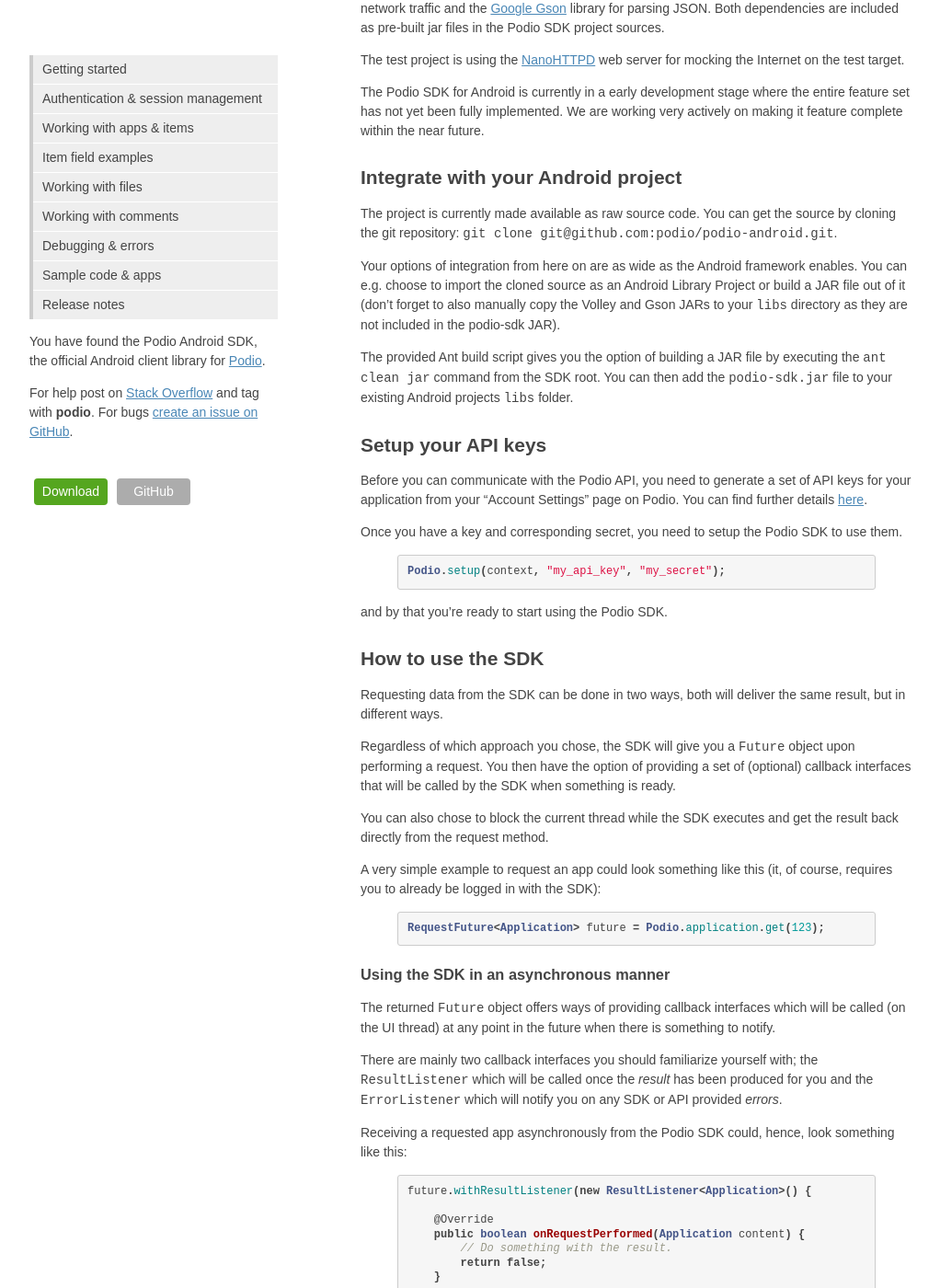
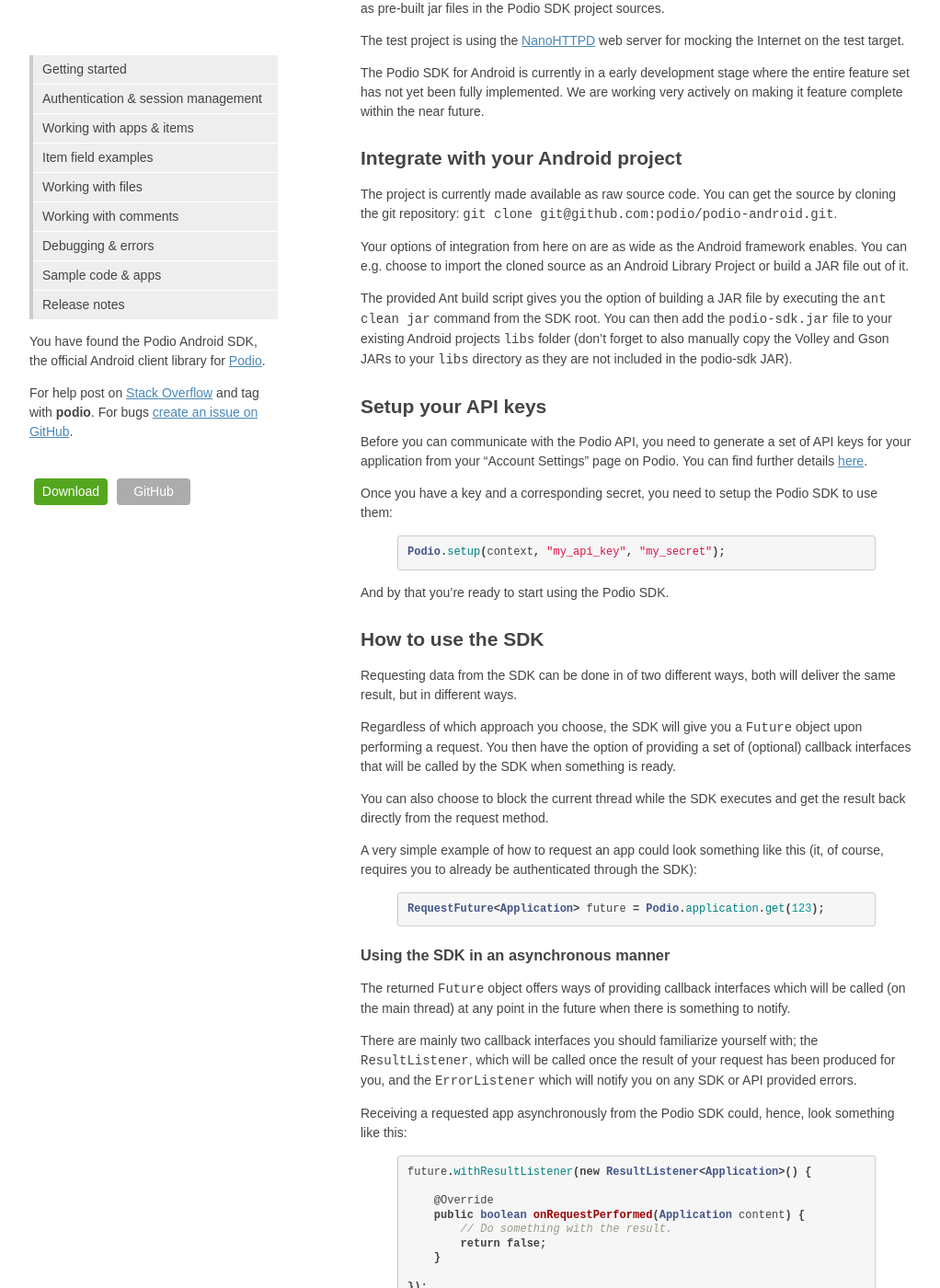
Before and after one commit to podio/podio-android, a Jekyll site: the page built from index.md, in a window 1280 px wide and 1400 px high, scrolled down 270 px. Shown: the whole window at 92% size, without its empty margins (128-1150 px from the left). Built offline with Jekyll 4.4.1, drawn with Linux system fonts in a browser that asks for light colours; some of the changed text lies outside the part shown.

Commit message:
Updated content.

```diff
--- a/index.md
+++ b/index.md
@@ -15,38 +15,38 @@
 ## Integrate with your Android project
 The project is currently made available as raw source code. You can get the source by cloning the git repository: `git clone git@github.com:podio/podio-android.git`.
 
-Your options of integration from here on are as wide as the Android framework enables. You can e.g. choose to import the cloned source as an Android Library Project or build a JAR file out of it (don't forget to also manually copy the Volley and Gson JARs to your `libs` directory as they are not included in the podio-sdk JAR).
+Your options of integration from here on are as wide as the Android framework enables. You can e.g. choose to import the cloned source as an Android Library Project or build a JAR file out of it.
 
-The provided Ant build script gives you the option of building a JAR file by executing the `ant clean jar` command from the SDK root. You can then add the `podio-sdk.jar` file to your existing Android projects `libs` folder.
+The provided Ant build script gives you the option of building a JAR file by executing the `ant clean jar` command from the SDK root. You can then add the `podio-sdk.jar` file to your existing Android projects `libs` folder (don't forget to also manually copy the Volley and Gson JARs to your `libs` directory as they are not included in the podio-sdk JAR).
 
 ## Setup your API keys
 Before you can communicate with the Podio API, you need to generate a set of API keys for your application from your "Account Settings" page on Podio. You can find further details [here](https://developers.podio.com/api-key).
 
-Once you have a key and corresponding secret, you need to setup the Podio SDK to use them.
+Once you have a key and a corresponding secret, you need to setup the Podio SDK to use them:
 
 {% highlight java %}
 Podio.setup(context, "my_api_key", "my_secret");
 {% endhighlight %}
 
-and by that you're ready to start using the Podio SDK.
+And by that you're ready to start using the Podio SDK.
 
 ## How to use the SDK
-Requesting data from the SDK can be done in two ways, both will deliver the same result, but in different ways.
+Requesting data from the SDK can be done in of two different ways, both will deliver the same result, but in different ways.
 
-Regardless of which approach you chose, the SDK will give you a `Future` object upon performing a request. You then have the option of providing a set of (optional) callback interfaces that will be called by the SDK when something is ready.
+Regardless of which approach you choose, the SDK will give you a `Future` object upon performing a request. You then have the option of providing a set of (optional) callback interfaces that will be called by the SDK when something is ready.
 
-You can also chose to block the current thread while the SDK executes and get the result back directly from the request method.
+You can also choose to block the current thread while the SDK executes and get the result back directly from the request method.
 
-A very simple example to request an app could look something like this (it, of course, requires you to already be logged in with the SDK):
+A very simple example of how to request an app could look something like this (it, of course, requires you to already be authenticated through the SDK):
 
 {% highlight java %}
 RequestFuture<Application> future = Podio.application.get(123);
 {% endhighlight %}
 
 ### Using the SDK in an asynchronous manner
-The returned `Future` object offers ways of providing callback interfaces which will be called (on the UI thread) at any point in the future when there is something to notify.
+The returned `Future` object offers ways of providing callback interfaces which will be called (on the main thread) at any point in the future when there is something to notify.
 
-There are mainly two callback interfaces you should familiarize yourself with; the `ResultListener` which will be called once the *result* has been produced for you and the `ErrorListener` which will notify you on any SDK or API provided *errors*.
+There are mainly two callback interfaces you should familiarize yourself with; the `ResultListener`, which will be called once the result of your request has been produced for you, and the `ErrorListener` which will notify you on any SDK or API provided errors.
 
 Receiving a requested app asynchronously from the Podio SDK could, hence, look something like this:
 
```
Also changed, not shown: other parts of index.md (+3 -2 lines).
